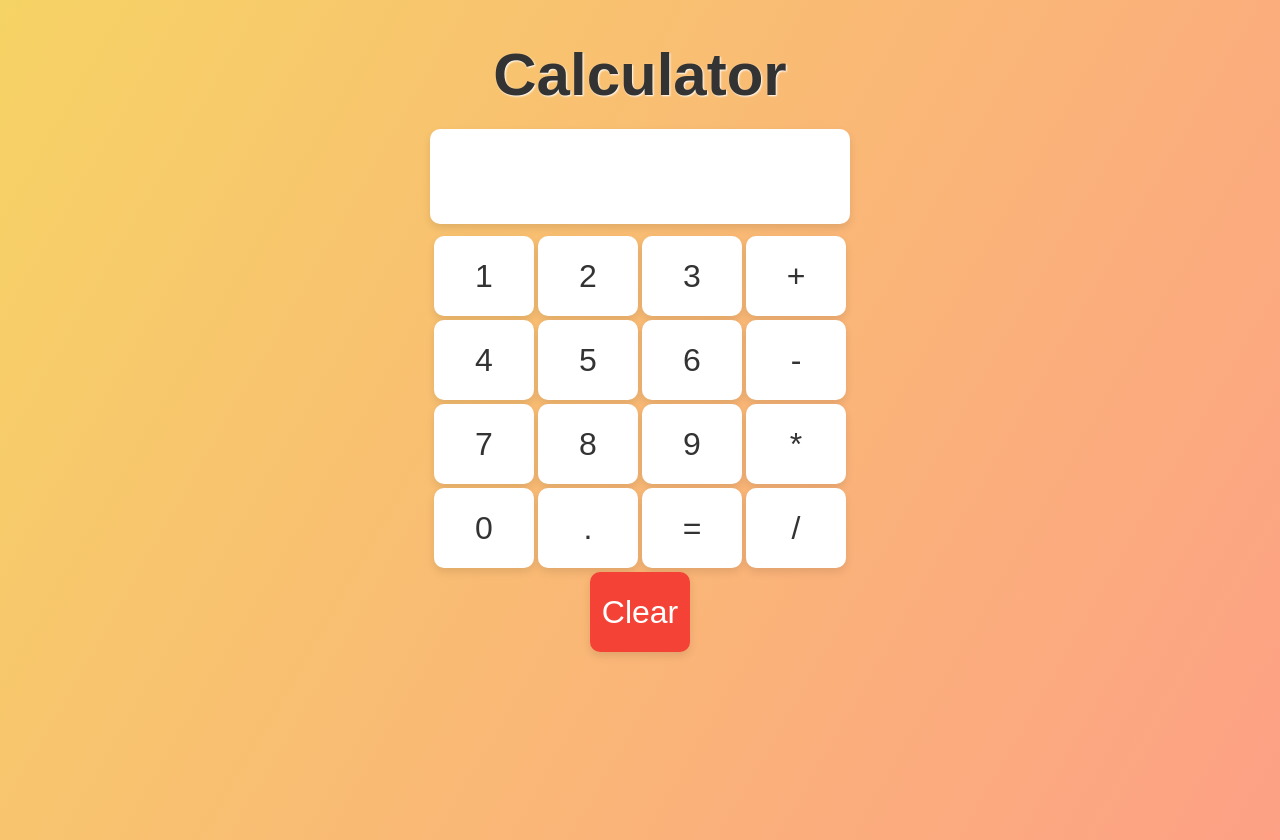
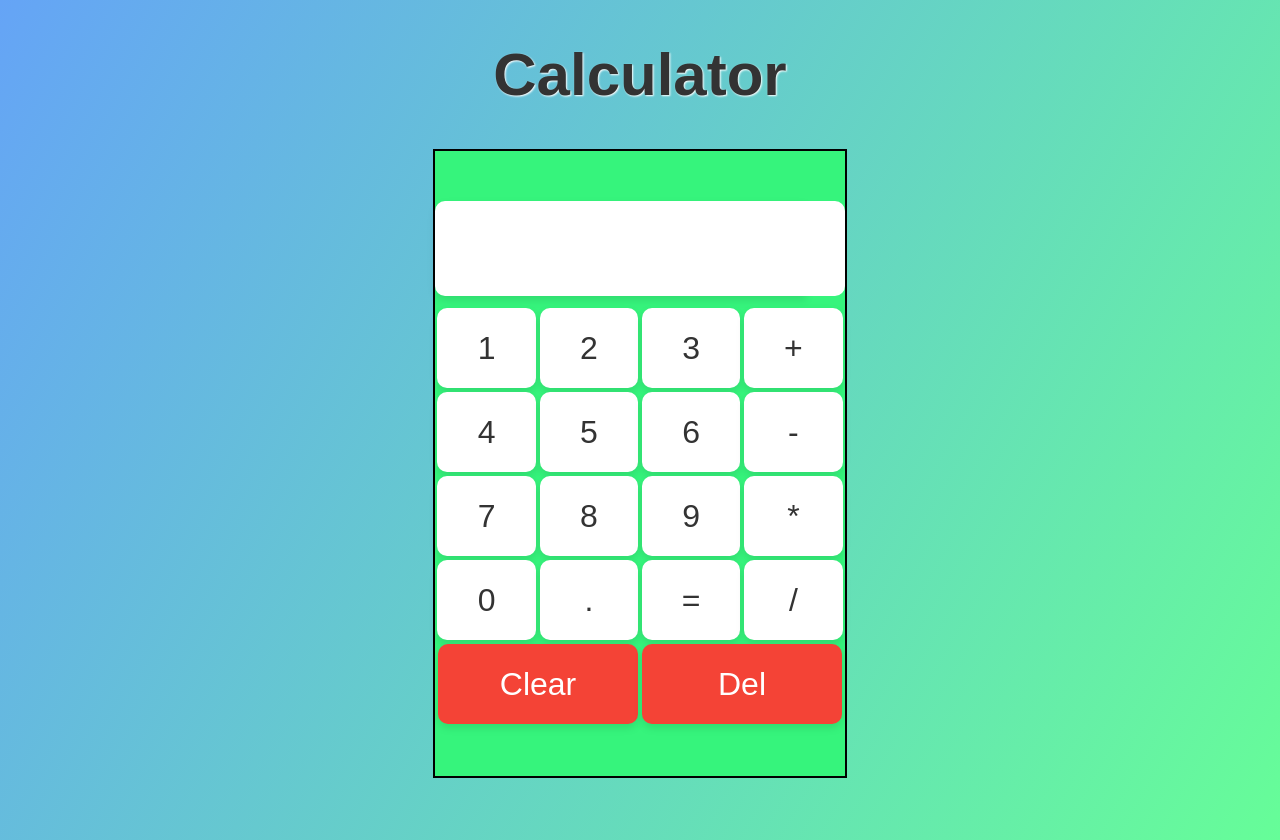
Before and after one commit to SAADTARIQ2503/OdinCalculator, a plain HTML site: page index.html in a window 1280 px wide. Both pictures are taken after a click on the button "Clear". Drawn offline with Linux system fonts and the light colour scheme.

Commit message:
Completly change logic and design

```diff
--- a/index.html
+++ b/index.html
@@ -9,39 +9,46 @@
 </head>
 <body>
     <h1>Calculator</h1>
+    <div class="container">
+        <div style="width: 33%; height: 70;"></div>
+    <div class="container2">
     <div id="TextBox">
-        <input id="input" type="text">
+        <div id="input">0</div>
+        <div id="operator"></div>
     </div>
     <div id="btnpnl">
-        <div id="row">
-            <button id="1" class="btnPnl"> 1 </button>
-            <button id="2" class="btnPnl"> 2 </button>
-            <button id="3" class="btnPnl"> 3 </button>
-            <button id="+" class="btnPnl"> + </button>
+        <div class="row">
+            <button id="1" class="btnPnl btn num">1</button>
+            <button id="2" class="btnPnl btn num">2</button>
+            <button id="3" class="btnPnl btn num">3</button>
+            <button id="+" class="btnPnl btn operator">+</button>
         </div>
-        <div id="row">
-            <button id="4" class="btnPnl"> 4 </button>
-            <button id="5" class="btnPnl"> 5 </button>
-            <button id="6" class="btnPnl"> 6 </button>
-            <button id="-" class="btnPnl"> - </button>
+        <div class="row">
+            <button id="4" class="btnPnl btn num">4</button>
+            <button id="5" class="btnPnl btn num">5</button>
+            <button id="6" class="btnPnl btn num">6</button>
+            <button id="-" class="btnPnl btn operator">-</button>
         </div>
-        <div id="row">
-            <button id="7" class="btnPnl"> 7 </button>
-            <button id="8" class="btnPnl"> 8 </button>
-            <button id="9" class="btnPnl"> 9 </button>
-            <button id="*" class="btnPnl"> * </button>
+        <div class="row">
+            <button id="7" class="btnPnl btn num">7</button>
+            <button id="8" class="btnPnl btn num">8</button>
+            <button id="9" class="btnPnl btn num">9</button>
+            <button id="*" class="btnPnl btn operator">*</button>
         </div>
-        <div id="row">
-            <button id="0" class="btnPnl"> 0 </button>
-            <button id="." class="btnPnl"> . </button>
-            <button id="=" class="btnPnl"> = </button>
-            <button id="/" class="btnPnl"> / </button>
+        <div class="row">
+            <button id="0" class="btnPnl btn num">0</button>
+            <button id="." class="btnPnl btn num">.</button>
+            <button id="=" class="btnPnl btn equal">=</button>
+            <button id="/" class="btnPnl btn operator">/</button>
         </div>
-        <div id="row">
-            <button id="cls" class="btnPnl"> Clear </button>
+        <div class="row">
+            <button id="cls" class="btn cls"> Clear</button>
+            <button id="del" class="btn cls"> Del</button>
         </div>
     </div>
-
+</div>
+    <div style="width: 33%; height: 70;"></div>
+</div>
 
     <script src="script.js"></script>
 </body>
--- a/script.js
+++ b/script.js
@@ -1,14 +1,39 @@
 let text="",result=0;
 let isEval=false;
+let firstNum=0,secondNum=0,operator='';
 
-let btnpnl=document.querySelectorAll(`.btnPnl`);
+// let btnpnl=document.querySelectorAll(`.btnPnl`);
+let buttonPanel=document.querySelectorAll(`.num`);
+let operatorBtns=document.querySelectorAll(`.operator`);
+let equalBtn=document.querySelector(`.equal`);
+let clearBtn=document.querySelector(`.cls`);
+let DelBtn=document.querySelector(`#del`);
 let txtbx=document.querySelector("#input");
+let operatorbx=document.querySelector("#operator");
 
 function Add(num1,num2){return num1+num2;}
 function Subtract(num1,num2){return num1-num2;}
 function Multiply(num1,num2){return num1*num2;}
 function Divide(num1,num2){return num1/num2;}
+function HandleClick(btn)
+{
+    if(text.length>11)
+        return;
+    text+=btn.textContent;
+    txtbx.textContent=text;
+}
+function getOperand()
+{
+    let Num=txtbx.textContent;
+    text="";
+    return Number(Num);
+}
+function getOperator(btn)
+{
+    operatorbx.textContent=btn.id;
+    return btn.id;
 
+}
 function operate(num1,num2,operator)
 {
     switch( operator)
@@ -25,49 +50,49 @@ function operate(num1,num2,operator)
             return Number(text);
     }
 }
-function evlauate(str)
-{
-    let firstNum=0,secondNum=0,operator='';
-    let operators="+-*/";
-    for(let i=0;i<str.length;i++)
+
+buttonPanel.forEach
+(
+    btn =>btn.addEventListener
+    ("click",()=>
+        {
+            HandleClick(btn);
+        }
+    )
+)
+operatorBtns.forEach
+(
+    btn =>btn.addEventListener
+    ("click",()=>
+        {
+            firstNum=getOperand();
+            operator=getOperator(btn);
+        }
+    )
+)
+equalBtn.addEventListener
+(
+    "click",()=>
     {
-        if(operators.includes(str[i]))
-        {
-            firstNum=Number(str.slice(0,i));
-            secondNum=Number(str.slice(i+1,str.length));
-            operator=str[i];
-            break;
-        }
+        secondNum=getOperand();
+        txtbx.textContent=operate(firstNum,secondNum,operator)
+        operatorbx.textContent="";
     }
-    text=operate(firstNum,secondNum,operator);
-    txtbx.value=text;
-    result=text;
-    if(isEval==true)
+);
+clearBtn.addEventListener
+(
+    "click",()=>
+    {
         text="";
-    isEval=true;
-}
-
-
-for(let i=0;i<17;i++)
-{
-    if(i==14)
-    {       //
-        btnpnl[i].addEventListener("click",()=>{evlauate(text);});
-        continue;
+        txtbx.textContent=text;
+        operatorbx.textContent=text;
     }
-    else if(i==16)
+);
+DelBtn.addEventListener
+(
+    "click",()=>
     {
-        btnpnl[i].addEventListener(
-            "click",()=>{
-            text="";
-            txtbx.value=text;}
-        );
-        continue;
+        text=text.slice(0,text.length-1)
+        txtbx.textContent=text;
     }
-    btnpnl[i].addEventListener(
-        "click",()=>{
-        isEval?false:true;
-        text+=  btnpnl[i].id
-        txtbx.value=text;
-    });
-}
+);
--- a/style.css
+++ b/style.css
@@ -2,10 +2,22 @@
 body
 {
     font-family: 'Arial', sans-serif;
-    background: linear-gradient(120deg, #f6d365 0%, #fda085 100%);
-
+    background: linear-gradient(120deg, #65a4f6 0%, #66fd98 100%);
     height: 100vh;
     margin: 0;
+}
+.container{
+    margin-left: auto;
+    margin-right: auto;
+    padding: 20px;
+    display: flex;
+}
+.container2{
+    width:33%;
+    border: 2px solid black;
+    margin: 0 20px;
+    padding:50px 0px;
+    background-color: #36f47c;
 }
 h1
 {
@@ -20,36 +32,48 @@ h1
     display: flex;
     justify-content: center;
     margin-bottom: 10px;
+
+
+
 }
 #input
 {
+    background-color: white;
     height: 75px;
-    width: 400px;
+    width: 370px;
     text-align: right;
+    font-size: 54px;
+    font-weight: 700;
+    border: none;
+    border-radius: 10px 0 0 10px;
+    padding: 10px;
+    box-shadow: 0 4px 8px rgba(0, 0, 0, 0.1);
+}
+#operator{
+    height:75px;
+    width: 20px;
+    background-color: #ffffff;
     font-size: 26px;
     font-weight: 700;
     border: none;
-    border-radius: 10px;
+    border-radius: 0 10px 10px 0;
     padding: 10px;
-    box-shadow: 0 4px 8px rgba(0, 0, 0, 0.1);
+    /* box-shadow: 0 4px 8px rgba(0, 0, 0, 0.1); */
 }
-#btnpnl
+.row
+{
+    display: flex;
+    flex-direction: row;
+    justify-content: center;
+}
+.btn
 {
     display: flex;
     flex-direction: column;
     justify-content: center;
     align-items: center;
-}
-#row
-{
-    display: flex;
-    flex-direction: row;
-    justify-content: center;
-}
-.btnPnl
-{
-    min-width: 100px;
-    min-height: 80px;
+    width: 100px;
+    height: 80px;
     margin: 2px;
     font-size: 32px;
     border: none;
@@ -69,16 +93,17 @@ h1
     background-color: #f6d365;
     transform: scale(1);
 }
-#cls
+.cls
 {
+    width: 200px;
     background-color: #f44336;
     color: #fff;
 }
-#cls:hover
+.cls:hover
 {
     background-color: #e57373;
 }
-#cls:active
+.cls:active
 {
     background-color: #ef9a9a;
 }
```
